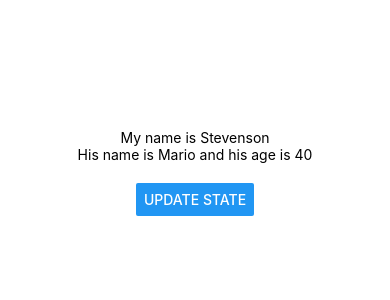
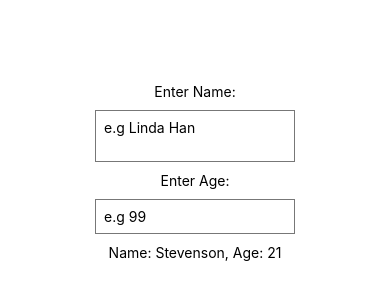
Before and after one commit to stevenson-yan/TDList, a React Native app: screen / in a window 390 px wide. Shown: the part 250-550 px from the top of the page. Built offline with nearby package versions, Linux system fonts and the light colour scheme.

Commit message:
Tutorial 5

```diff
--- a/App.js
+++ b/App.js
@@ -1,23 +1,28 @@
 import { StatusBar } from 'expo-status-bar';
 import React, { useState } from 'react';
-import { StyleSheet, Text, View, Button } from 'react-native';
+import { StyleSheet, Text, View, TextInput } from 'react-native';
 
 export default function App() {
   const [name, setName] = useState('Stevenson');
-  const [person, setPerson] = useState({name: 'Mario', age: 40})
-
-  const clickHandler = () => {
-    setName('Linda');
-    setPerson({name: 'Luigi', age: 45})
-  }
+  const [age, setAge] = useState('21')
 
   return (
     <View style={styles.container}>
-      <Text>My name is {name}</Text>
-      <Text>His name is {person.name} and his age is {person.age}</Text>
-      <View style={styles.buttonContainer}>
-        <Button title='Update State' onPress={clickHandler}/>
-      </View>
+      <Text>Enter Name:</Text>
+      <TextInput
+        multiline
+        style={styles.input}
+        placeholder='e.g Linda Han'
+        onChangeText={(value) => setName(value)}
+      />
+      <Text>Enter Age:</Text>
+      <TextInput
+        keyboardType='numeric'
+        style={styles.input}
+        placeholder='e.g 99'
+        onChangeText={(value) => setAge(value)}
+      />
+      <Text>Name: {name}, Age: {age}</Text>
       <StatusBar style="auto" />
     </View>
   );
@@ -30,7 +35,11 @@
     alignItems: 'center',
     justifyContent: 'center',
   },
-  buttonContainer: {
-    marginTop: 20,
+  input: {
+    borderWidth: 1,
+    borderColor: '#777',
+    padding: 8,
+    margin: 10,
+    width: 200,
   }
 });
```
